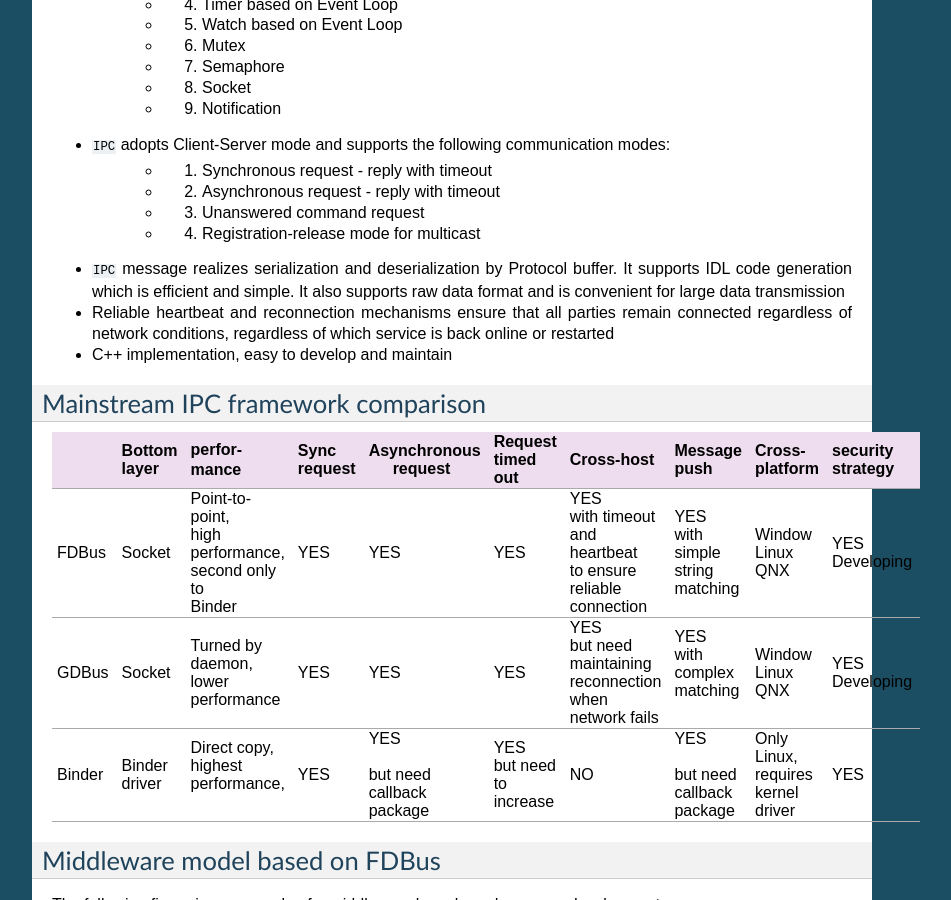
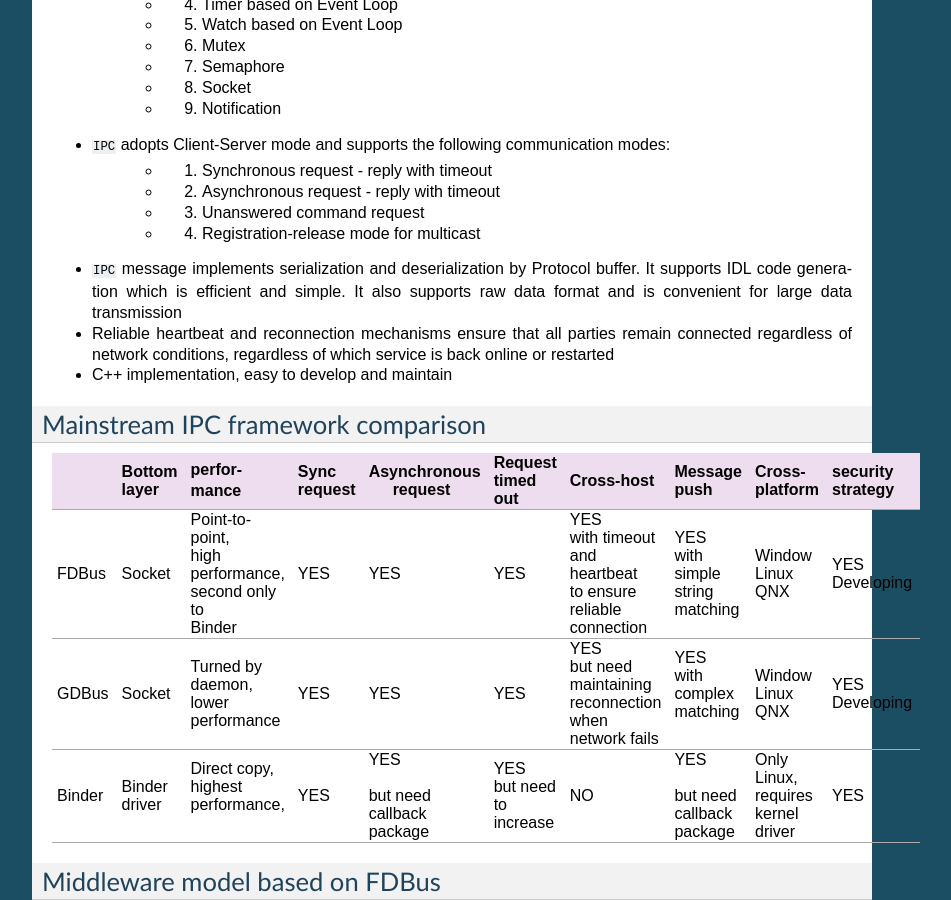
Before and after one commit to lanbengbeng/fdbus-doc, a Sphinx documentation site: the page built from docs/manual.rst, in a window 1280 px wide and 900 px high, scrolled down 1830 px. Shown: the whole window, without its empty margins (198-1149 px from the left). Built offline with Sphinx 7.4.7, drawn with Linux system fonts in a browser that asks for light colours; some of the changed text lies outside the part shown.

Commit message:
correct some translation

```diff
--- a/docs/manual.rst
+++ b/docs/manual.rst
@@ -102,7 +102,7 @@
     * 2. Asynchronous request - reply with timeout
     * 3. Unanswered command request
     * 4. Registration-release mode for multicast
-- ``IPC`` message realizes serialization and deserialization by Protocol buffer. It supports IDL code generation
+- ``IPC`` message implements serialization and deserialization by Protocol buffer. It supports IDL code generation
   which is efficient and simple. It also supports raw data format and is convenient for large data transmission
 - Reliable heartbeat and reconnection mechanisms ensure that all parties remain connected regardless
   of network conditions, regardless of which service is back online or restarted
```
Also changed, not shown: other parts of docs/manual.rst (+1 -2 lines).
